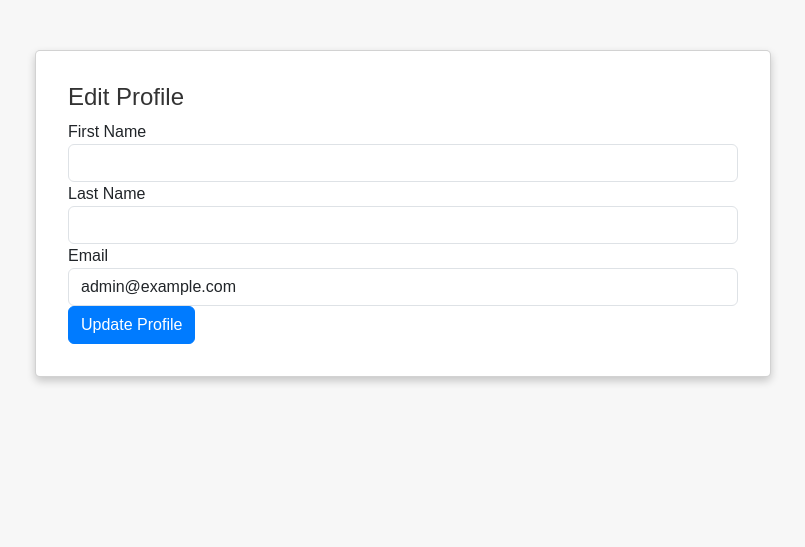
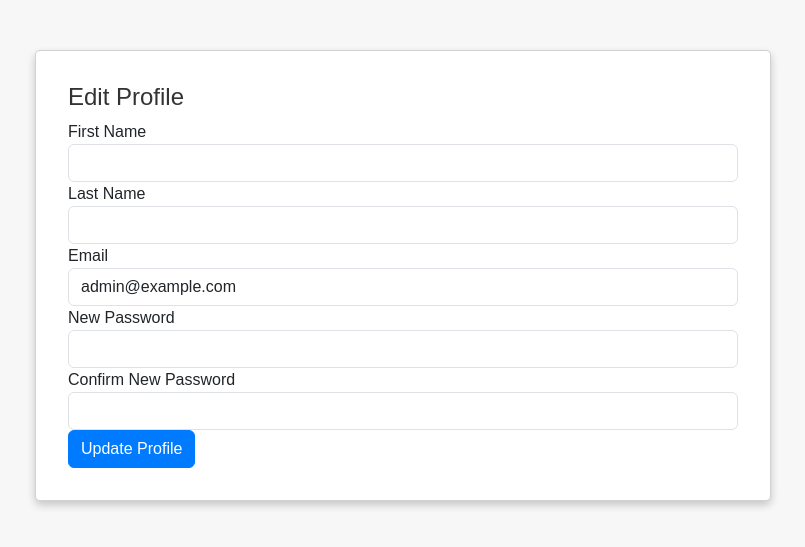
Before and after one commit to saeed-sr/COEN6311-Persia, a Django app: page /accounts/edit_profile/ in a window 1280 px wide. Shown: the top 547 px of the page, without its empty margins (237-1042 px from the left). Run offline with Django 5.2, Linux system fonts and the light colour scheme; a user stored in the database is signed in; some libraries are stand-ins or nearby versions.

Commit message:
update password added

```diff
--- a/concordia_travel/accounts/templates/accounts/edit_profile.html
+++ b/concordia_travel/accounts/templates/accounts/edit_profile.html
@@ -64,6 +64,15 @@
                             <label for="email">Email</label>
                             <input type="email" class="form-control" id="email" name="email" value="{{ user.email }}">
                         </div>
+                        <div class="form-group">
+                            <label for="password1">New Password</label>
+                            <input type="password" class="form-control" id="password1" name="password1">
+                        </div>
+                        <div class="form-group">
+                            <label for="password2">Confirm New Password</label>
+                            <input type="password" class="form-control" id="password2" name="password2">
+                        </div>
+
                         <button type="submit" class="btn btn-primary">Update Profile</button>
                     </form>
                 </div>
--- a/concordia_travel/accounts/views.py
+++ b/concordia_travel/accounts/views.py
@@ -3,6 +3,8 @@ from django.contrib.auth.models import User, auth, Group
 from django.contrib import messages
 from .forms import UserUpdateForm
 from django.contrib.auth.decorators import login_required, user_passes_test
+# from django.contrib.auth import update_password
+
 
 
 # Create your views here.
@@ -79,8 +81,21 @@ def edit_profile(request):
     if request.method == 'POST':
         form = UserUpdateForm(request.POST, instance=request.user)
         if form.is_valid():
-            form.save()
-            messages.success(request, 'Your profile has been updated!')
+            user = form.save()
+
+            # Password change logic
+            if 'password1' in request.POST:  # Check if new password is provided
+                password1 = request.POST['password1']
+                password2 = request.POST['password2']
+                if password1 == password2:
+                    user.set_password(password1)
+                    user.save()
+                    messages.success(request, 'Your profile and password have been updated!')
+                else:
+                    messages.error(request, 'Passwords do not match!')
+            else:
+                # Profile update without password change
+                messages.success(request, 'Your profile has been updated!')
             return redirect('dashboard')
     else:
         form = UserUpdateForm(instance=request.user)
@@ -94,21 +109,3 @@ def edit_profile(request):
 
 def is_agent(user):
     return user.groups.filter(name='agents').exists()
-
-@login_required
-@user_passes_test(is_agent)
-def add_flight(request):
-    # ... add flight logic for agents
-    pass
-
-@login_required
-@user_passes_test(is_agent)
-def add_hotel(request):
-    # ... add hotel logic for agents
-    pass
-
-@login_required
-@user_passes_test(is_agent)
-def add_activity(request):
-    # ... add activity logic for agents
-    pass
```
